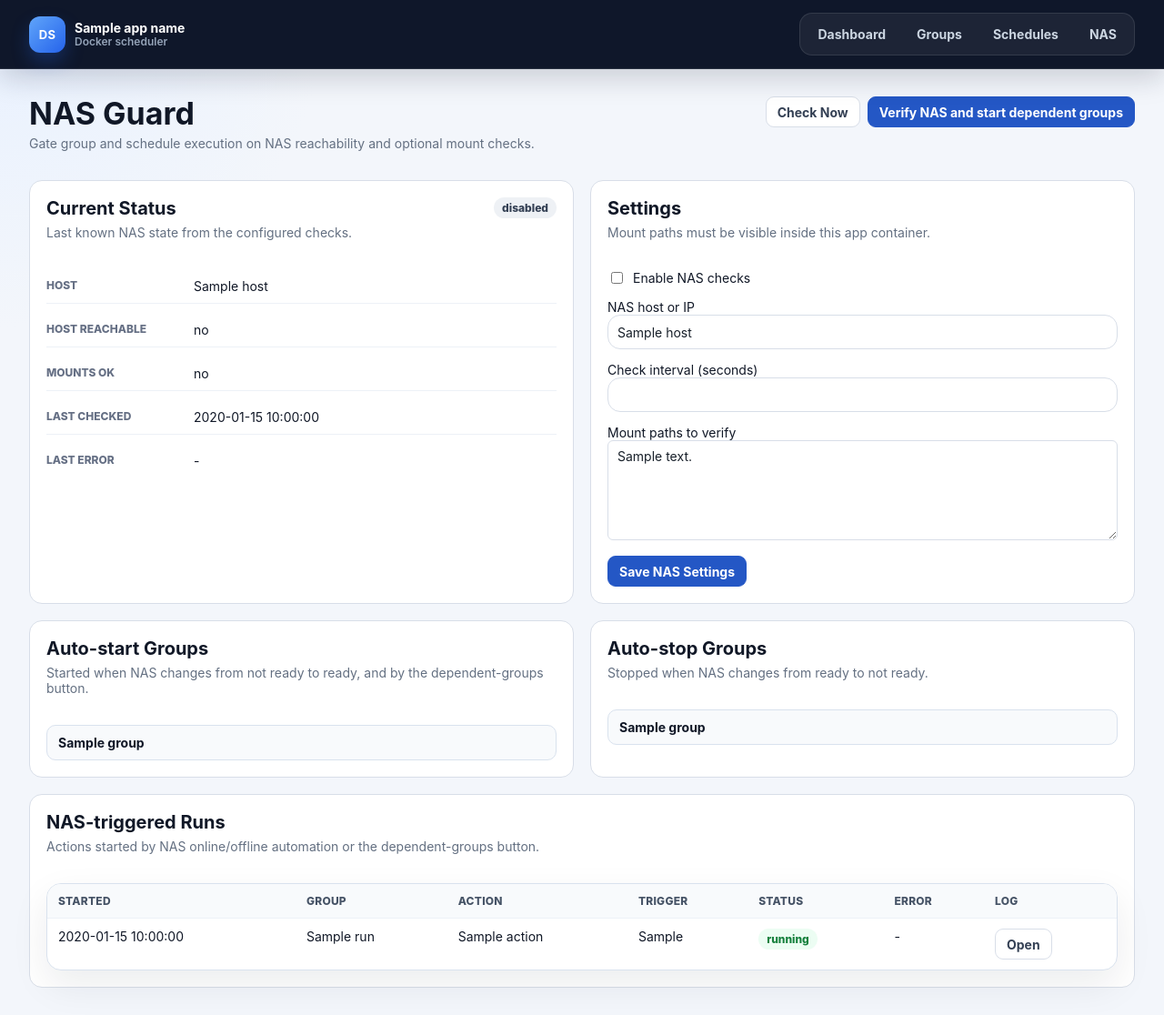
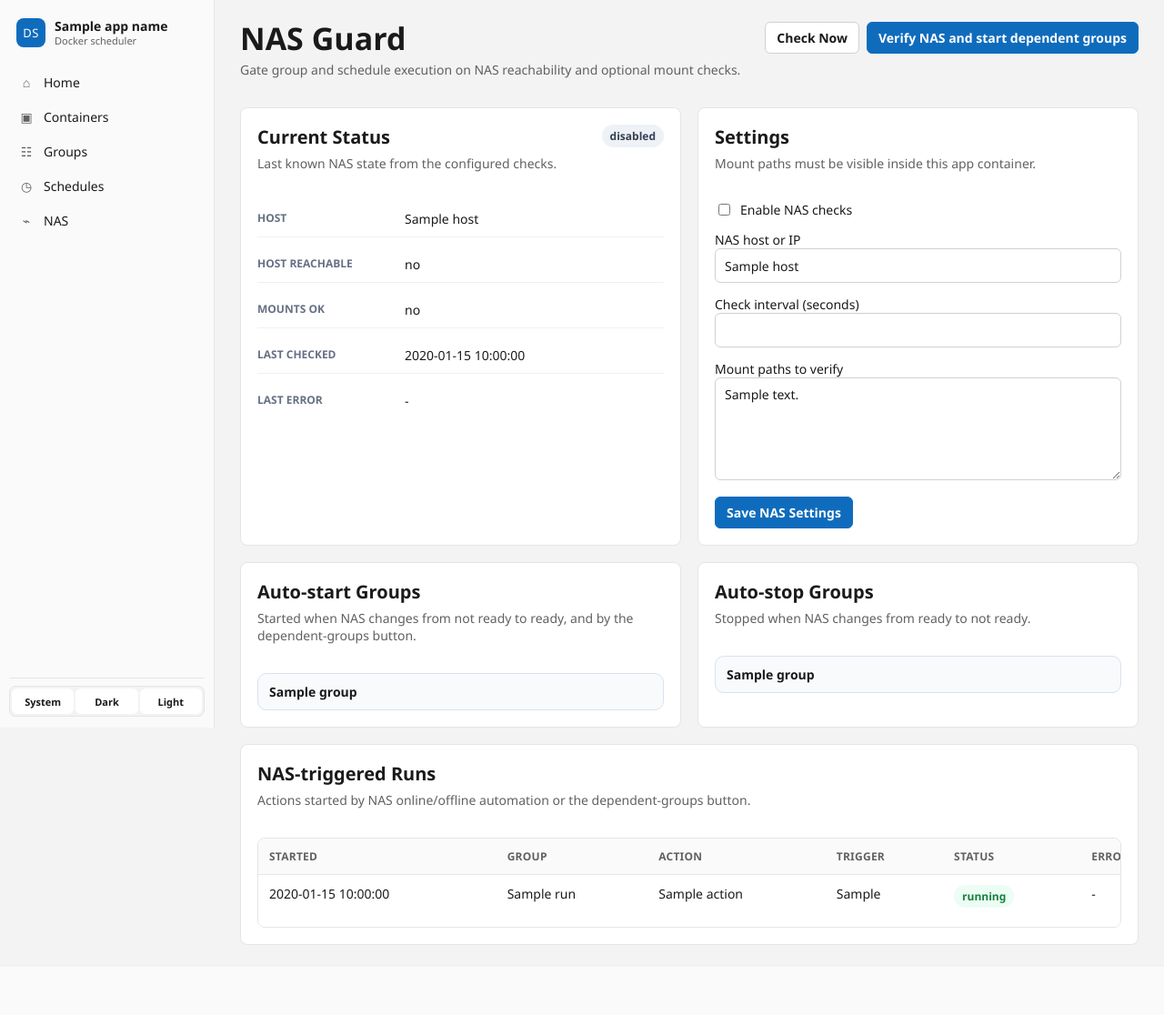
Before and after one commit to Juloc/docker-scheduler-ui, a Python web app: template app/templates/nas.html in a window 1280 px wide. Shown: the whole page at 91% size. After the commit the page ends 1039 px from the top, so only its background shows below. Run offline with Jinja, Linux system fonts and the light colour scheme; the template is opened without the code that fills it: most values are stand-ins (such as "Sample title", 1, 10 or a date in 2020).

Commit message:
ui: migrate shell to fluent sidebar

```diff
--- a/app/templates/base.html
+++ b/app/templates/base.html
@@ -3,46 +3,65 @@
 <head>
   <meta charset="utf-8">
   <meta name="viewport" content="width=device-width, initial-scale=1">
+  <meta name="color-scheme" content="light dark">
   <title>{{ app_name }}</title>
+  <script src="{{ url_for('static', path='/theme.js') }}?v={{ asset_version }}"></script>
   <link rel="stylesheet" href="{{ url_for('static', path='/styles.css') }}?v={{ asset_version }}">
+  <link rel="stylesheet" href="{{ url_for('static', path='/fluent.css') }}?v={{ asset_version }}">
 </head>
 <body>
-  <header class="topbar">
-    <div class="topbar-inner">
-      <a class="brand" href="/">
+  <div class="app-shell">
+    <aside class="sidebar" aria-label="Application navigation">
+      <a class="sidebar-brand" href="/" aria-label="docker-scheduler-ui Home">
         <span class="brand-mark">DS</span>
         <span class="brand-text">
-          <span>{{ app_name }}</span>
+          <strong>{{ app_name }}</strong>
           <small>Docker scheduler</small>
         </span>
       </a>
-      <nav class="nav-links" aria-label="Main navigation">
-        <a class="{{ nav_dashboard_class }}" href="/">Dashboard</a>
-        <a class="{{ nav_groups_class }}" href="/groups">Groups</a>
-        <a class="{{ nav_schedules_class }}" href="/schedules">Schedules</a>
-        <a class="{{ nav_nas_class }}" href="/nas">NAS</a>
+
+      <nav class="sidebar-nav" aria-label="Main navigation">
+        <a class="{{ nav_dashboard_class }}" href="/">
+          <span class="nav-icon" aria-hidden="true">⌂</span><span class="nav-label">Home</span>
+        </a>
+        <a href="/#containers">
+          <span class="nav-icon" aria-hidden="true">▣</span><span class="nav-label">Containers</span>
+        </a>
+        <a class="{{ nav_groups_class }}" href="/groups">
+          <span class="nav-icon" aria-hidden="true">☷</span><span class="nav-label">Groups</span>
+        </a>
+        <a class="{{ nav_schedules_class }}" href="/schedules">
+          <span class="nav-icon" aria-hidden="true">◷</span><span class="nav-label">Schedules</span>
+        </a>
+        <a class="{{ nav_nas_class }}" href="/nas">
+          <span class="nav-icon" aria-hidden="true">⌁</span><span class="nav-label">NAS</span>
+        </a>
       </nav>
+
+      <div class="sidebar-spacer"></div>
+      <div class="sidebar-footer">
+        <div class="theme-switcher" role="group" aria-label="Theme">
+          <button type="button" data-theme-choice="system" aria-pressed="true" title="Use system theme"><span>System</span></button>
+          <button type="button" data-theme-choice="dark" aria-pressed="false" title="Use dark theme"><span>Dark</span></button>
+          <button type="button" data-theme-choice="light" aria-pressed="false" title="Use light theme"><span>Light</span></button>
+        </div>
         {% if auth_mode == 'form' %}
         <form class="logout-form" method="post" action="/logout">
-        <button type="submit">Logout</button>
+          <button type="submit" class="secondary">Logout</button>
         </form>
         {% endif %}
       </div>
-  </header>
+    </aside>
 
+    <div class="app-main">
       <main class="page">
-    {% if message %}
-      <div class="alert success">{{ message }}</div>
-    {% endif %}
-    {% if error %}
-      <div class="alert error">{{ error }}</div>
-    {% endif %}
-    {% if docker_error %}
-      <div class="alert error">{{ docker_error }}</div>
-    {% endif %}
-
+        {% if message %}<div class="alert success" role="status">{{ message }}</div>{% endif %}
+        {% if error %}<div class="alert error" role="alert">{{ error }}</div>{% endif %}
+        {% if docker_error %}<div class="alert error" role="alert">{{ docker_error }}</div>{% endif %}
         {% block content %}{% endblock %}
       </main>
+    </div>
+  </div>
   {% block scripts %}{% endblock %}
 </body>
 </html>
```
Lines whose indentation alone changed are shown as unchanged.
